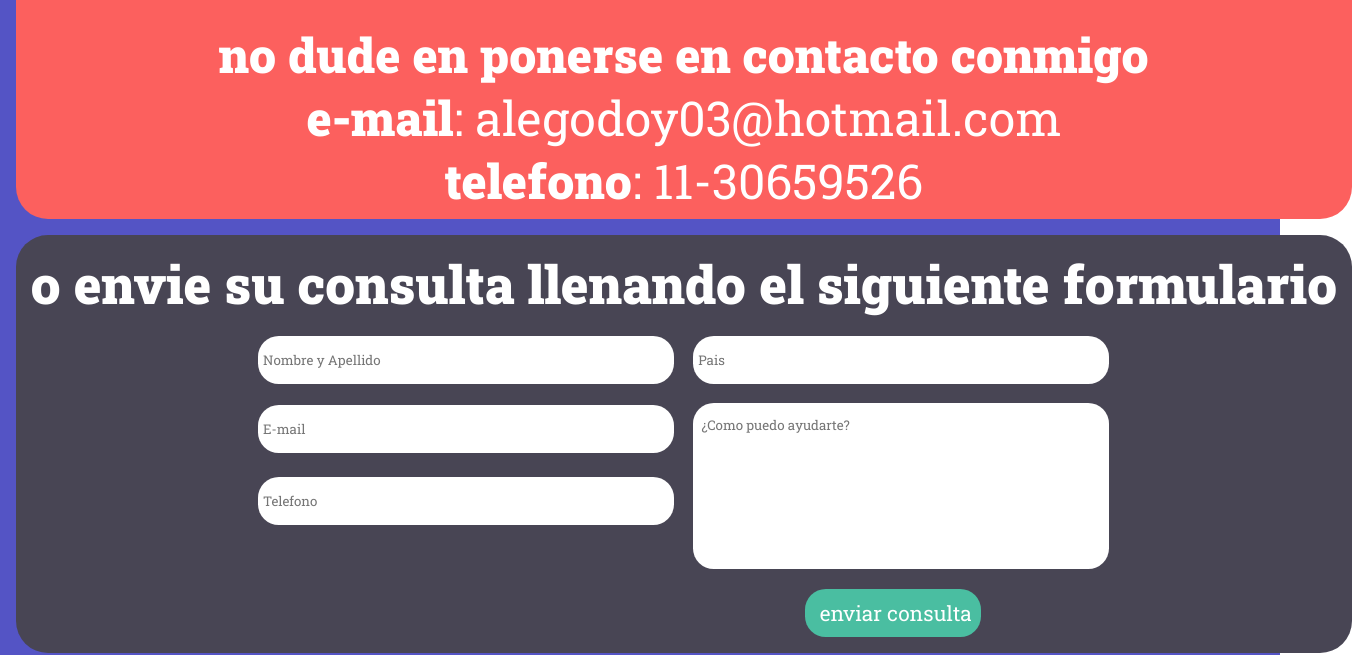
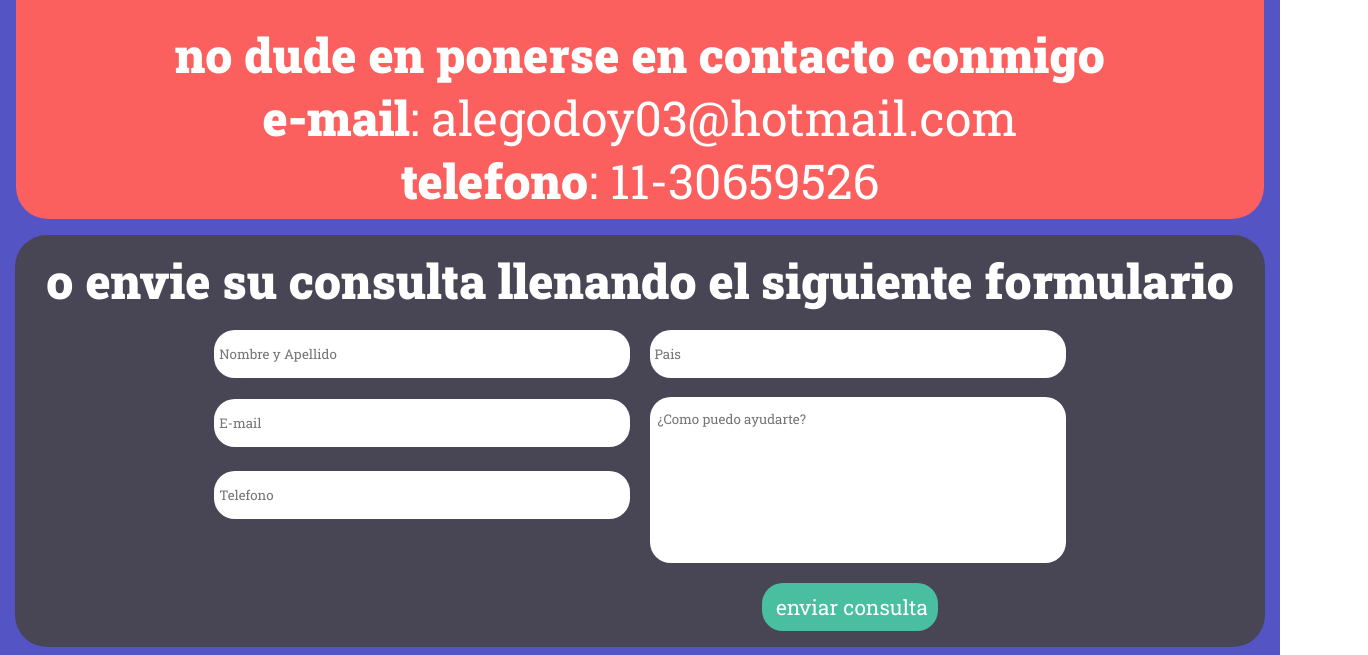
Before and after one commit to GodoyAlejandro/portafolioAlejandroGodoy, a website: page pages/contacto.html in a window 1280 px wide. Shown: the part 325-980 px from the top of the page, 1368 px wide, since content can reach past the window. Drawn offline with Linux system fonts and the light colour scheme.

Commit message:
retoques

```diff
--- a/scss/tamaños/_media-queries.scss
+++ b/scss/tamaños/_media-queries.scss
@@ -271,9 +271,9 @@
             }
         }
         section{
-            width: max-content;
+            width: 97.7%;
             h2{
-                font-size: map-get($map: $font-size-mobile, $key: h2) + 1.3;
+                font-size: map-get($map: $font-size-mobile, $key: h2) + 1;
             }
             form{
                 fieldset{
```
Also changed, not shown: css/main.css.
